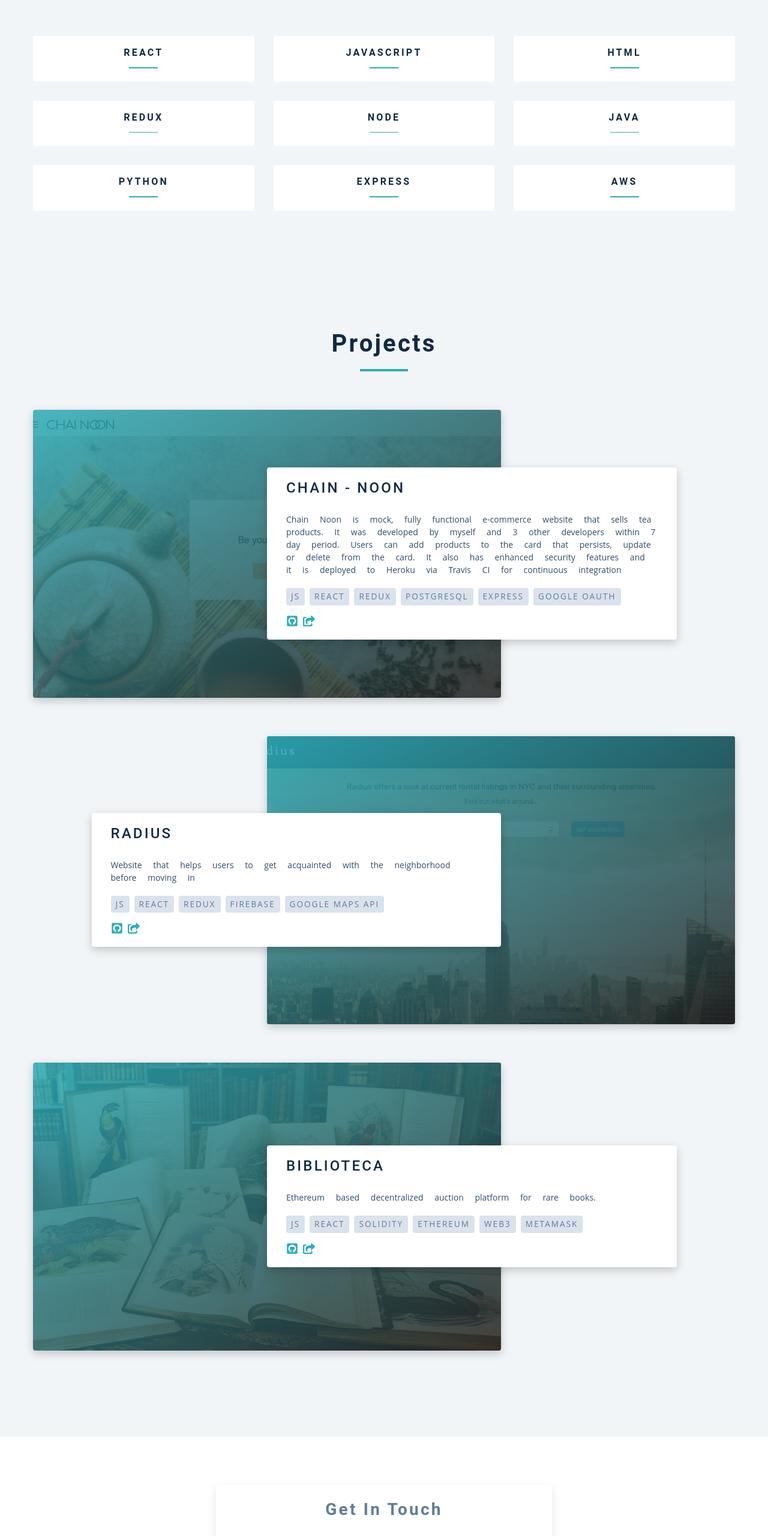
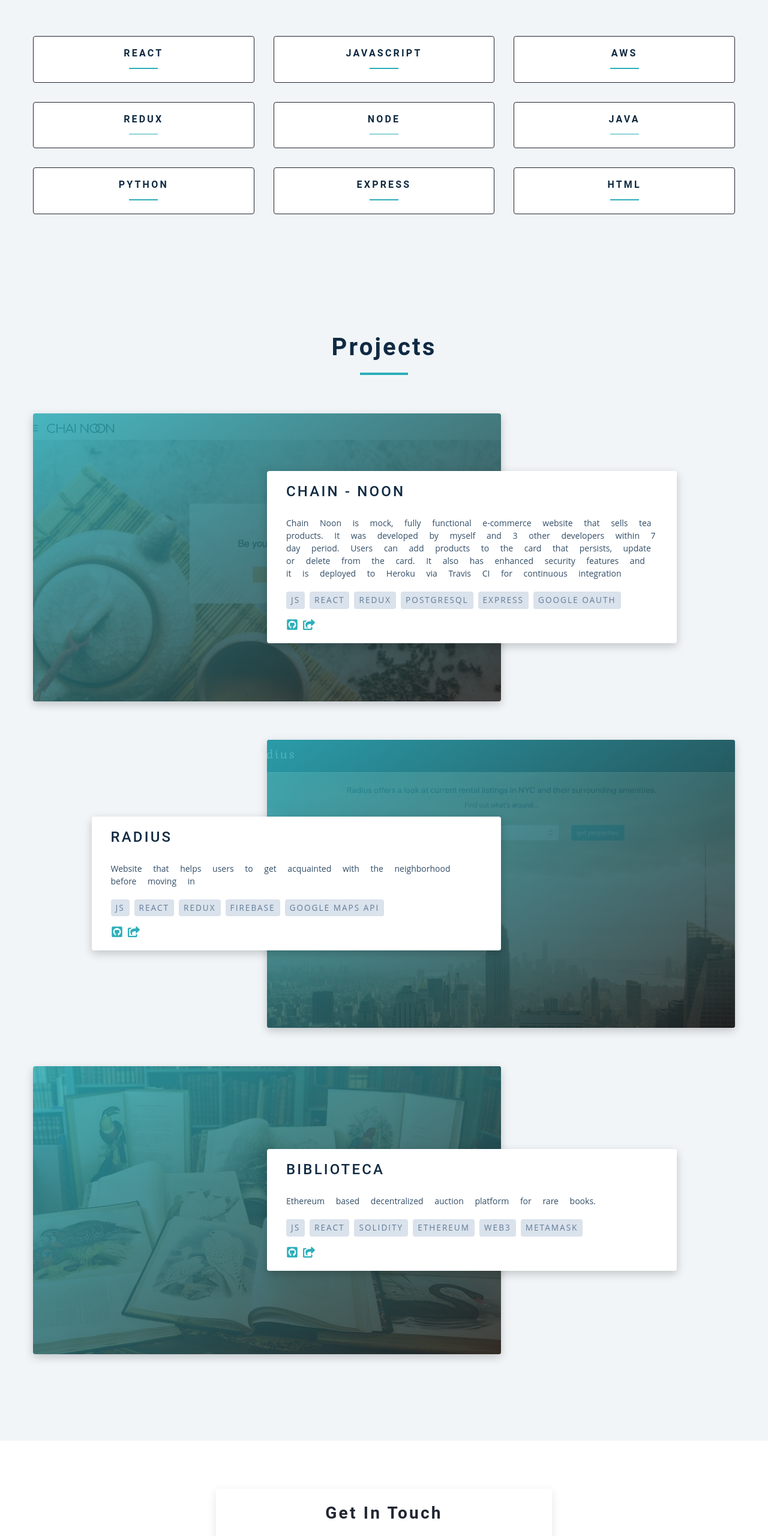
Before and after one commit to AminatP/portfolio, a Gatsby site: page / in a window 1280 px wide. Shown: the part 960-3520 px from the top of the page at 60% size. Built offline with nearby package versions, Linux system fonts and the light colour scheme; Gatsby itself is replaced by a stand-in of ours.

Commit message:
technical skills

```diff
--- a/src/components/Skills.js
+++ b/src/components/Skills.js
@@ -1,14 +1,15 @@
 import React from "react"
 import Title from "./Title"
 import skills from "../constants/skills"
+
 const Skills = () => {
   return <section className="section bg-grey" id="skills">
     <Title title="Technical Skills"/>
-    <div className="section-center services-center">
+    <div className="section-center skills-center">
       {skills.map((skill)=>{
         const {id, title} = skill
 
-        return <article key={id} className="service">
+        return <article key={id} className="skill">
           <h4>{title}</h4>
           <div className="underline"></div>
         </article>
--- a/src/constants/skills.js
+++ b/src/constants/skills.js
@@ -10,7 +10,7 @@ export default [
   },
   {
     id: 3,
-    title: "HTML",
+    title: "AWS",
   },
   {
     id: 4,
@@ -30,6 +30,6 @@ export default [
     title: "EXPRESS",
   },  {
     id: 9,
-    title: "AWS",
+    title: "HTML",
   },
 ]
--- a/src/css/main.css
+++ b/src/css/main.css
@@ -191,7 +191,9 @@ p {
 }
 /* page links */
 
-/*------social links-------*/
+/*-------------------------------*/
+/*---------social links----------*/
+/*-------------------------------*/
 .social-links {
   margin-top: 2rem;
   width: 15rem;
@@ -341,35 +343,36 @@ p {
   }
 }
 
-/*
-===============
-Services
-===============
-*/
-.service {
+/*-------------------------------*/
+/*--------Tech Skills------------*/
+/*-------------------------------*/
+
+.skill {
   background: var(--clr-white);
   padding: 1rem 1rem 0.1rem 1rem;
   margin-bottom: 2rem;
   border-radius: var(--radius);
+  border: solid var(--clr-grey-dark);
+  border-width: 0.1px;
   text-align: center;
   -webkit-transition: var(--transition);
   transition: var(--transition);
 }
-.service .underline {
+.skill .underline {
   width: 3rem;
   height: 0.12rem;
   -webkit-transition: var(--transition);
   transition: var(--transition);
 }
-.service:hover {
+.skill:hover {
   background: var(--clr-primary-5);
   color: var(--clr-primary-9);
 }
-.service:hover .underline {
+.skill:hover .underline {
   background: var(--clr-primary-9);
 }
 @media screen and (min-width: 676px) {
-  .services-center {
+  .skills-center {
     display: grid;
     grid-template-columns: 1fr 1fr;
     -webkit-column-gap: 2rem;
@@ -378,7 +381,7 @@ Services
   }
 }
 @media screen and (min-width: 992px) {
-  .services-center {
+  .skills-center {
     grid-template-columns: 1fr 1fr 1fr;
   }
 }
@@ -505,11 +508,9 @@ Projects
   }
 }
 
-/*
-===============
-Footer
-===============
-*/
+/*-------------------------------*/
+/*-----------Footer--------------*/
+/*-------------------------------*/
 .footer {
   height: 7rem;
   background: var(--clr-grey-dark);
@@ -531,11 +532,9 @@ Footer
   margin: 0 auto 1rem auto;
 }
 
-/*
-===============
-Contact Page
-===============
-*/
+/*-------------------------------*/
+/*-----------Contact-------------*/
+/*-------------------------------*/
 .contact-page {
   display: grid;
   place-items: center;
@@ -555,7 +554,7 @@ Contact Page
 }
 .contact-form h3 {
   padding-top: 1.25rem;
-  color: var(--clr-grey-5);
+  color: var(--clr-grey-dark);
 }
 .form-group {
   padding: 1rem 1.5rem;
```
